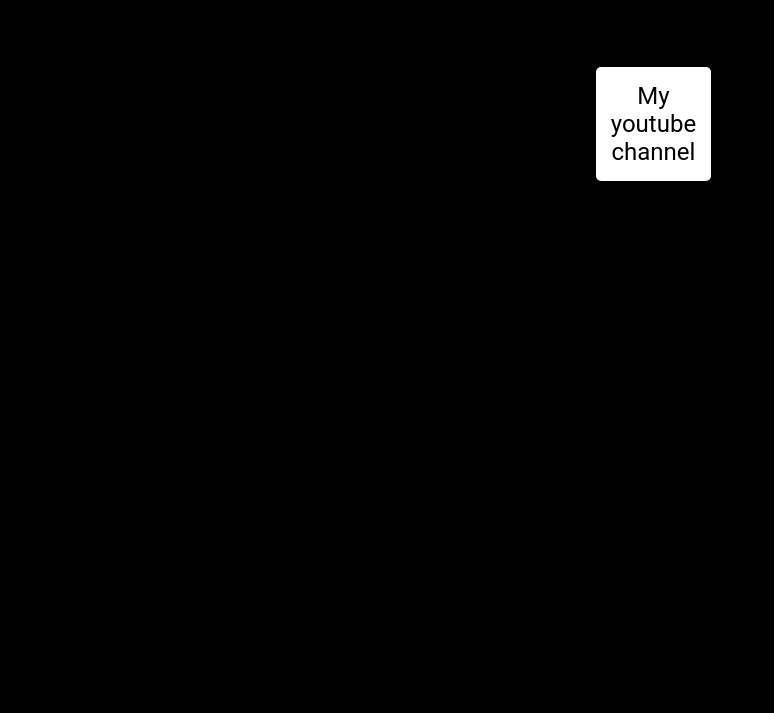
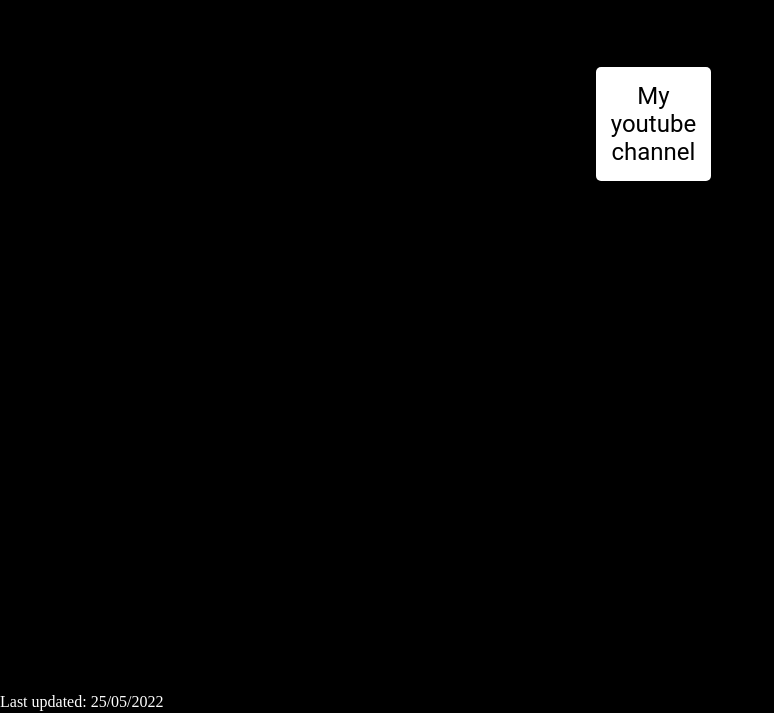
Before and after one commit to dillpikkl/christianmguzman, a plain HTML site: page stuff.html in a window 1280 px wide. Shown: the part 87-800 px from the top of the page, without its empty margins (0-774 px from the left). Drawn offline with Linux system fonts and the light colour scheme.

Commit message:
got the "last updated" global variable to work

```diff
--- a/global variables.js
+++ b/global variables.js
@@ -2,4 +2,4 @@
 
 
 //updates the "last updated" footer in all pages
-document.getElementById(lastupdated).innerHTML = "Last updated: 25/05/2022"
+document.getElementById("lastupdated").innerHTML = "Last updated: 25/05/2022"
```
Also changed, not shown: home.html (+1 -1 lines).
